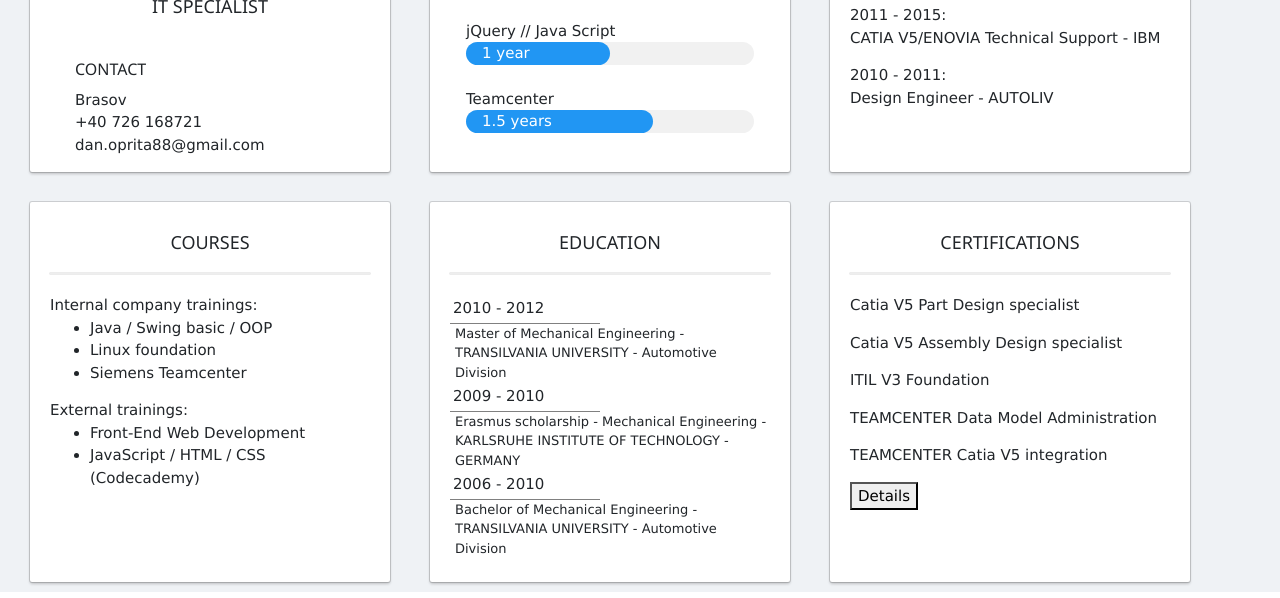
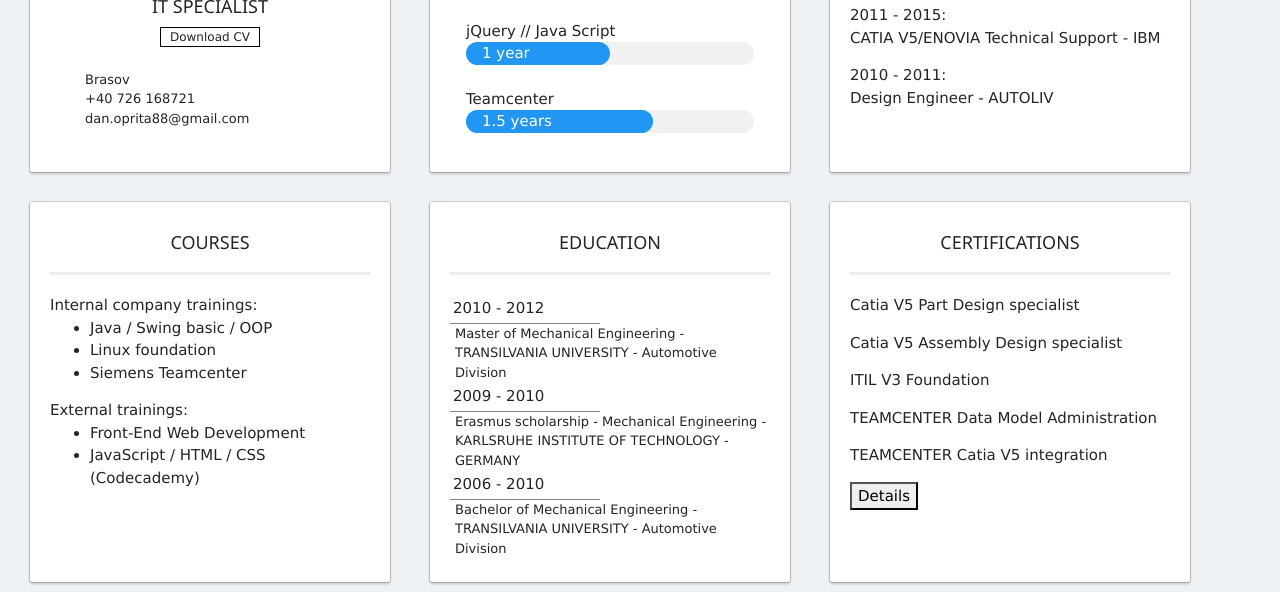
Before and after one commit to danoprita88/DanOpritaPortofolio, a plain HTML site: page cv.html in a window 1280 px wide. Shown: the part 310-908 px from the top of the page. Drawn offline with nearby package versions, Linux system fonts and the light colour scheme; a web font is replaced by a local one.

Commit message:
14 Martie

```diff
--- a/css/cv.css
+++ b/css/cv.css
@@ -22,7 +22,6 @@
   text-decoration: none;
   color: #D35D31;
 }
-
 .zonaConnections {
   width: 60%;
   float: right;
@@ -42,7 +41,17 @@
   margin: 10px;
   font-size: x-large;
 }
-
+#dancvlink {
+  font-size: 12px;
+  border: 1px solid black;
+  width: 100px;
+  margin: auto;
+  text-align: center;
+}
+#contactdetails {
+  font-size: 13px;
+  margin-left: 10px;
+}
 /*Continut*/
 
 .zonaDate {
--- a/css/style.css
+++ b/css/style.css
@@ -15,6 +15,7 @@ header {
   color: white!important;
   font-weight: bold;
 }
+
 .clasaNavigatie {
   background-size: cover;
   color: white;
--- a/cv.html
+++ b/cv.html
@@ -53,10 +53,10 @@
             </div>
             <h4 style="text-align: center">DAN OPRITA</h4>
             <h5 style="text-align: center">IT SPECIALIST</h5>
+            <p id="dancvlink"><a href="img/DanOpritaCV.pdf" target="_blank" download>Download CV</a></p>
             <br/>
             <div class="zonaContact">
-            <h6>CONTACT</h6>
-            <p>Brasov<br/>+40 726 168721<br/>dan.oprita88@gmail.com</p>
+            <p id="contactdetails">Brasov<br/>+40 726 168721<br/>dan.oprita88@gmail.com</p>
             </div>
           </div>
         </div>
```
Also changed, not shown: 1 other file.
